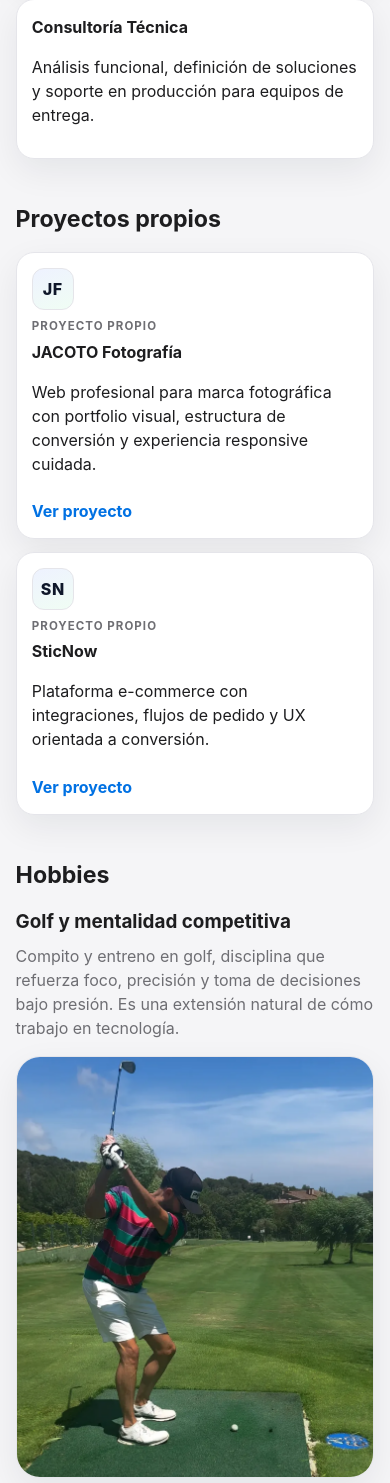
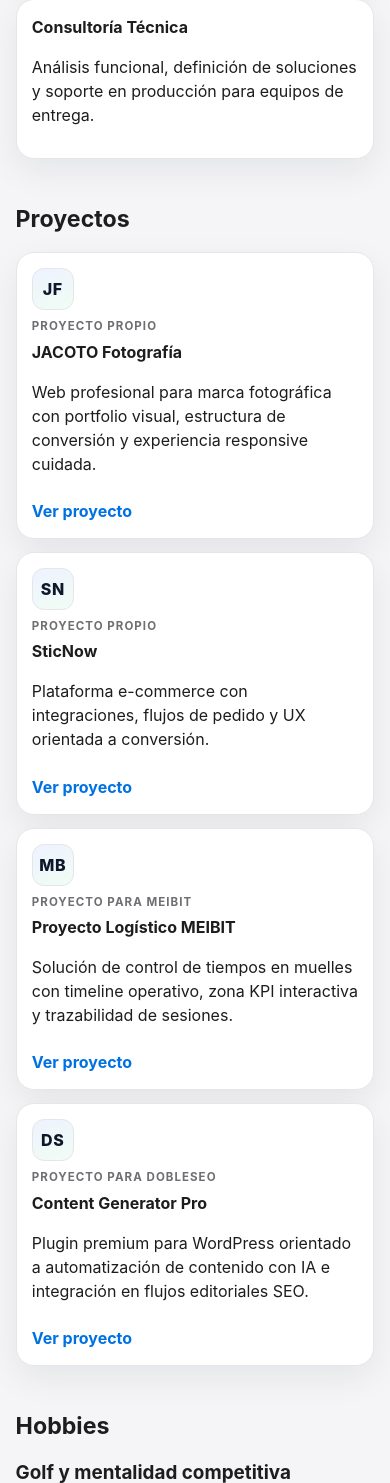
Before and after one commit to jacoto90/lawebdejacoto, a PHP site: page / in a window 390 px wide. Shown: the part 4505-5988 px from the top of the page. Run offline with PHP 8.4, Linux system fonts and the light colour scheme.

Commit message:
Refine project labels and mobile KPI interactions

```diff
--- a/assets/css/main.css
+++ b/assets/css/main.css
@@ -980,20 +980,24 @@ h3 { margin: 0 0 0.95rem; font-size: clamp(1.45rem, 3vw, 2rem); }
 .kpi-hotspot-image img {
     position: absolute;
     inset: 0;
+    z-index: 1;
     width: 100%;
     height: 100%;
     display: block;
     max-height: none;
     object-fit: cover;
+    pointer-events: none;
 }
 
 .kpi-zone {
     position: absolute;
+    z-index: 2;
     left: 0;
     right: 0;
     border: 0;
     background: transparent;
     cursor: pointer;
+    touch-action: manipulation;
 }
 
 .kpi-zone::after {
--- a/components/projects.php
+++ b/components/projects.php
@@ -4,12 +4,13 @@
         <h3><?= htmlspecialchars($t['projects_title']) ?></h3>
         <div class="cards three">
             <?php foreach ($profile['projects'] as $project): ?>
+                <?php $projectUrl = str_replace('%lang%', $lang, $project['url']); ?>
                 <article class="card project-card">
                     <div class="project-logo" aria-hidden="true"><?= htmlspecialchars($project['logo'] ?? 'PR') ?></div>
                     <p class="project-type"><?= htmlspecialchars($project['type'][$lang] ?? $project['type']['es']) ?></p>
                     <h4><?= htmlspecialchars($project['name']) ?></h4>
                     <p><?= htmlspecialchars($project['description'][$lang] ?? $project['description']['es']) ?></p>
-                    <a href="<?= htmlspecialchars($project['url']) ?>" target="_blank" rel="noopener noreferrer"><?= htmlspecialchars($t['projects_visit']) ?></a>
+                    <a href="<?= htmlspecialchars($projectUrl) ?>" target="_blank" rel="noopener noreferrer"><?= htmlspecialchars($t['projects_visit']) ?></a>
                 </article>
             <?php endforeach; ?>
         </div>
--- a/data/profile.php
+++ b/data/profile.php
@@ -90,12 +90,12 @@ return [
             'tags' => ['.NET', 'C#', 'Angular', 'SQL Server', 'APIs'],
             'projects' => [
                 [
-                    'es' => 'Sistema de registro de tiempos operativos en muelles con eventos de camión, puerta y calzo en tiempo real.',
+                    'es' => 'Sistema de registro de tiempos operativos en muelles con eventos de camión, puerta y retenedor en tiempo real.',
                     'en' => 'Built a dock-time tracking system with real-time truck, door, and wheel chock events.',
                     'url' => 'proyecto-logistica/?lang=%lang%',
                     'url_label' => [
-                        'es' => 'Ver proyecto+',
-                        'en' => 'View project+',
+                        'es' => 'Proyecto Logística',
+                        'en' => 'Logistics Project',
                     ],
                 ],
                 [
@@ -223,6 +223,26 @@ return [
             ],
             'url' => 'https://sticnow.com',
         ],
+        [
+            'name' => 'Proyecto Logístico MEIBIT',
+            'type' => ['es' => 'Proyecto para MEIBIT', 'en' => 'Project for MEIBIT'],
+            'logo' => 'MB',
+            'description' => [
+                'es' => 'Solución de control de tiempos en muelles con timeline operativo, zona KPI interactiva y trazabilidad de sesiones.',
+                'en' => 'Dock-time control solution with operational timeline, interactive KPI area, and session traceability.',
+            ],
+            'url' => '/proyecto-logistica/index.php?lang=%lang%',
+        ],
+        [
+            'name' => 'Content Generator Pro',
+            'type' => ['es' => 'Proyecto para DobleSEO', 'en' => 'Project for DobleSEO'],
+            'logo' => 'DS',
+            'description' => [
+                'es' => 'Plugin premium para WordPress orientado a automatización de contenido con IA e integración en flujos editoriales SEO.',
+                'en' => 'Premium WordPress plugin focused on AI content automation and SEO editorial workflow integration.',
+            ],
+            'url' => 'https://contentgeneratorpro.com/',
+        ],
     ],
     'services' => [
         [
--- a/data/translations.php
+++ b/data/translations.php
@@ -20,7 +20,7 @@ return [
         'experience_projects' => 'Proyectos clave',
         'experience_toggle' => 'Ver detalles',
         'services_title' => 'Servicios',
-        'projects_title' => 'Proyectos propios',
+        'projects_title' => 'Proyectos',
         'hobby_title' => 'Hobbies',
         'projects_visit' => 'Ver proyecto',
         'contact_title' => 'Construyamos algo útil',
```
Also changed, not shown: images/proyecto_logistica/imagen4.jpg.
